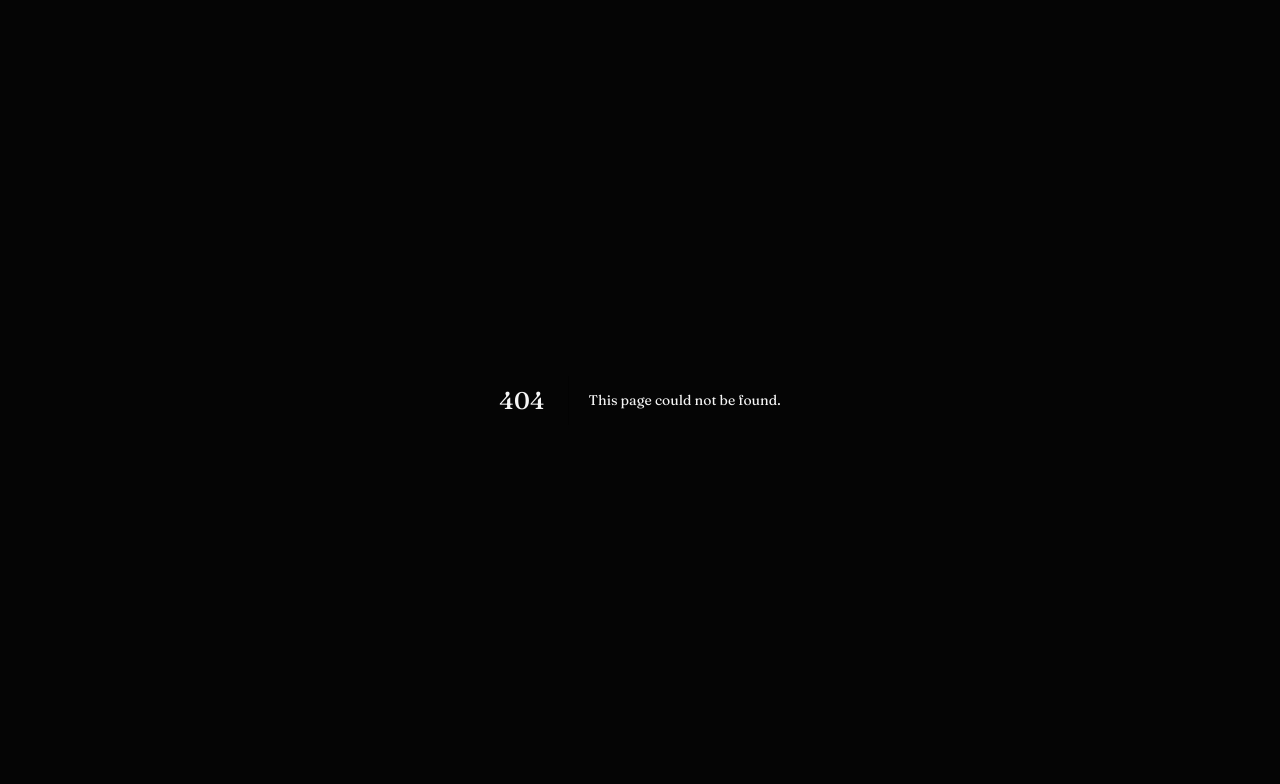
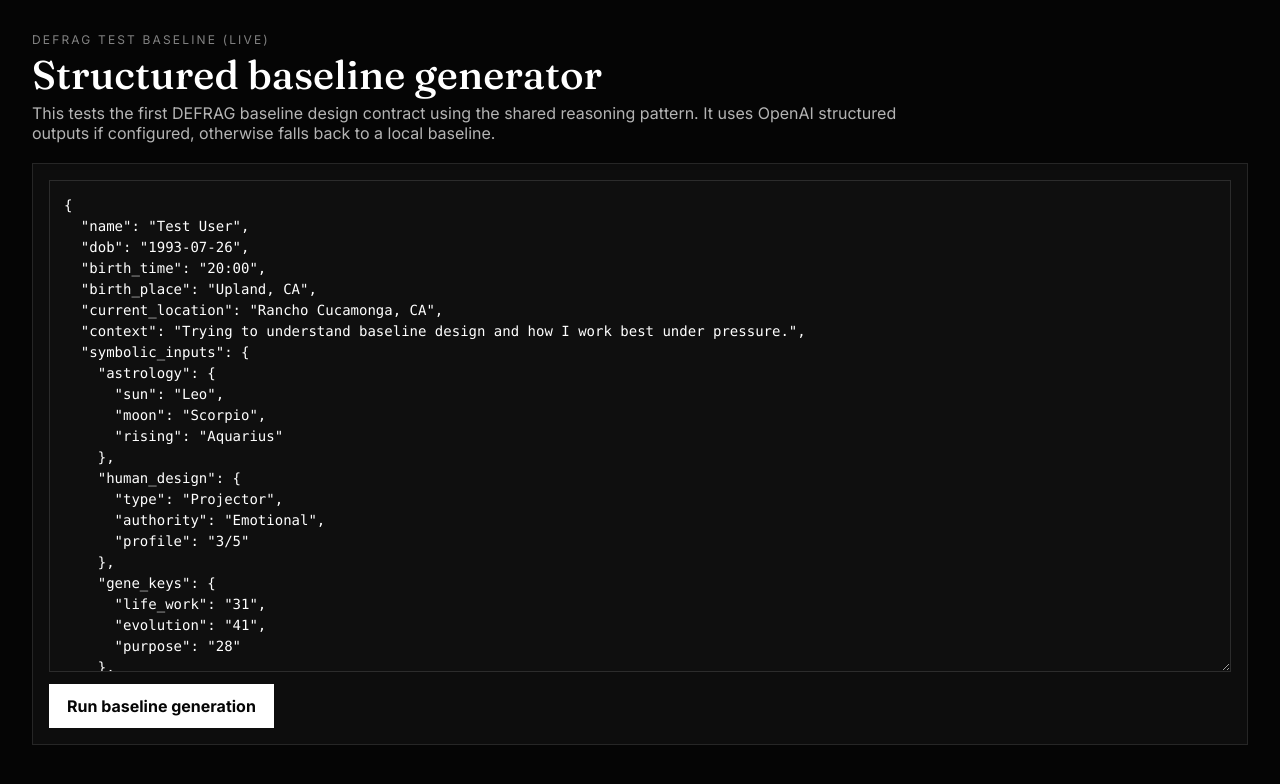
Before and after one commit to chadjameso93-netizen/defragsrelationalswap, a Next.js app in the folder apps/web/: page /test-baseline in a window 1280 px wide. Before the commit this address had no page. Shown: the top 784 px of the page. Built offline with nearby package versions, Linux system fonts and the light colour scheme.

Commit message:
Add baseline schema and initial test surfaces

```diff
--- /dev/null
+++ b/apps/web/src/app/test-baseline/page.tsx
@@ -0,0 +1,226 @@
+"use client";
+
+import { useState } from "react";
+
+type ApiResponse = {
+  ok: boolean;
+  inputObject: unknown;
+  baselineObject: any;
+  provider: string;
+  model: string;
+  warning?: string;
+};
+
+const DEFAULT_INPUT = {
+  name: "Test User",
+  dob: "1993-07-26",
+  birth_time: "20:00",
+  birth_place: "Upland, CA",
+  current_location: "Rancho Cucamonga, CA",
+  context: "Trying to understand baseline design and how I work best under pressure.",
+  symbolic_inputs: {
+    astrology: {
+      sun: "Leo",
+      moon: "Scorpio",
+      rising: "Aquarius",
+    },
+    human_design: {
+      type: "Projector",
+      authority: "Emotional",
+      profile: "3/5",
+    },
+    gene_keys: {
+      life_work: "31",
+      evolution: "41",
+      purpose: "28",
+    },
+    numerology: {
+      life_path: "9",
+    },
+    i_ching: {},
+  },
+};
+
+export default function TestBaselinePage() {
+  const [payload, setPayload] = useState(JSON.stringify(DEFAULT_INPUT, null, 2));
+  const [result, setResult] = useState<ApiResponse | null>(null);
+  const [loading, setLoading] = useState(false);
+
+  async function run() {
+    setLoading(true);
+    try {
+      const parsed = JSON.parse(payload);
+
+      const res = await fetch("/api/test-baseline", {
+        method: "POST",
+        headers: { "Content-Type": "application/json" },
+        body: JSON.stringify(parsed),
+      });
+
+      const data = (await res.json()) as ApiResponse;
+      setResult(data);
+    } catch (error) {
+      setResult({
+        ok: false,
+        inputObject: null,
+        baselineObject: null,
+        provider: "unknown",
+        model: "unknown",
+        warning: error instanceof Error ? error.message : "Invalid JSON input.",
+      });
+    } finally {
+      setLoading(false);
+    }
+  }
+
+  return (
+    <main
+      style={{
+        minHeight: "100vh",
+        background: "#050505",
+        color: "white",
+        padding: "32px",
+        fontFamily: "Inter, Arial, sans-serif",
+      }}
+    >
+      <div style={{ maxWidth: 1280, margin: "0 auto", display: "grid", gap: 20 }}>
+        <div style={{ display: "grid", gap: 8 }}>
+          <div
+            style={{
+              fontSize: 12,
+              letterSpacing: "0.18em",
+              textTransform: "uppercase",
+              color: "rgba(255,255,255,0.5)",
+            }}
+          >
+            Defrag test baseline (live)
+          </div>
+          <h1 style={{ margin: 0, fontSize: 40, lineHeight: 1 }}>
+            Structured baseline generator
+          </h1>
+          <p style={{ margin: 0, color: "rgba(255,255,255,0.7)", maxWidth: 900 }}>
+            This tests the first DEFRAG baseline design contract using the shared reasoning pattern.
+            It uses OpenAI structured outputs if configured, otherwise falls back to a local baseline.
+          </p>
+        </div>
+
+        <div
+          style={{
+            display: "grid",
+            gap: 12,
+            border: "1px solid rgba(255,255,255,0.1)",
+            padding: 16,
+            background: "rgba(255,255,255,0.03)",
+          }}
+        >
+          <textarea
+            value={payload}
+            onChange={(e) => setPayload(e.target.value)}
+            rows={22}
+            style={{
+              width: "100%",
+              background: "#0f0f0f",
+              color: "white",
+              border: "1px solid rgba(255,255,255,0.12)",
+              padding: 14,
+              resize: "vertical",
+              fontSize: 14,
+              lineHeight: 1.5,
+              fontFamily: "ui-monospace, SFMono-Regular, Menlo, monospace",
+            }}
+          />
+
+          <div style={{ display: "flex", gap: 12 }}>
+            <button
+              onClick={run}
+              disabled={loading}
+              style={{
+                background: "white",
+                color: "#050505",
+                border: 0,
+                padding: "12px 18px",
+                fontWeight: 700,
+                cursor: "pointer",
+              }}
+            >
+              {loading ? "Running..." : "Run baseline generation"}
+            </button>
+          </div>
+        </div>
+
+        {result && (
+          <div
+            style={{
+              display: "grid",
+              gridTemplateColumns: "1fr 1fr",
+              gap: 16,
+            }}
+          >
+            <section
+              style={{
+                border: "1px solid rgba(255,255,255,0.1)",
+                background: "rgba(255,255,255,0.03)",
+                padding: 16,
+              }}
+            >
+              <h2 style={{ marginTop: 0 }}>Readable baseline</h2>
+              {result.baselineObject?.baseline ? (
+                <div style={{ display: "grid", gap: 14, lineHeight: 1.7 }}>
+                  <div>
+                    <strong>Core design</strong>
+                    <div>{result.baselineObject.baseline.core_design}</div>
+                  </div>
+                  <div>
+                    <strong>One clear next step</strong>
+                    <div>{result.baselineObject.baseline.one_clear_next_step}</div>
+                  </div>
+                  <div>
+                    <strong>Practical guidance</strong>
+                    <ul>
+                      {result.baselineObject.baseline.practical_guidance?.map((item: string) => (
+                        <li key={item}>{item}</li>
+                      ))}
+                    </ul>
+                  </div>
+                  <div style={{ fontSize: 12, opacity: 0.6 }}>
+                    model: {result.model} | provider: {result.provider}
+                  </div>
+                  {result.warning && <div style={{ color: "#ffb3b3" }}>{result.warning}</div>}
+                </div>
+              ) : (
+                <div style={{ color: "#ffb3b3" }}>{result.warning || "No baseline returned."}</div>
+              )}
+            </section>
+
+            <section
+              style={{
+                border: "1px solid rgba(255,255,255,0.1)",
+                background: "rgba(255,255,255,0.03)",
+                padding: 16,
+              }}
+            >
+              <h2 style={{ marginTop: 0 }}>Input object</h2>
+              <pre style={{ whiteSpace: "pre-wrap", fontSize: 13 }}>
+                {JSON.stringify(result.inputObject, null, 2)}
+              </pre>
+            </section>
+
+            <section
+              style={{
+                gridColumn: "1 / -1",
+                border: "1px solid rgba(255,255,255,0.1)",
+                background: "rgba(255,255,255,0.03)",
+                padding: 16,
+              }}
+            >
+              <h2 style={{ marginTop: 0 }}>Baseline object</h2>
+              <pre style={{ whiteSpace: "pre-wrap", fontSize: 13 }}>
+                {JSON.stringify(result.baselineObject, null, 2)}
+              </pre>
+            </section>
+          </div>
+        )}
+      </div>
+    </main>
+  );
+}
```
